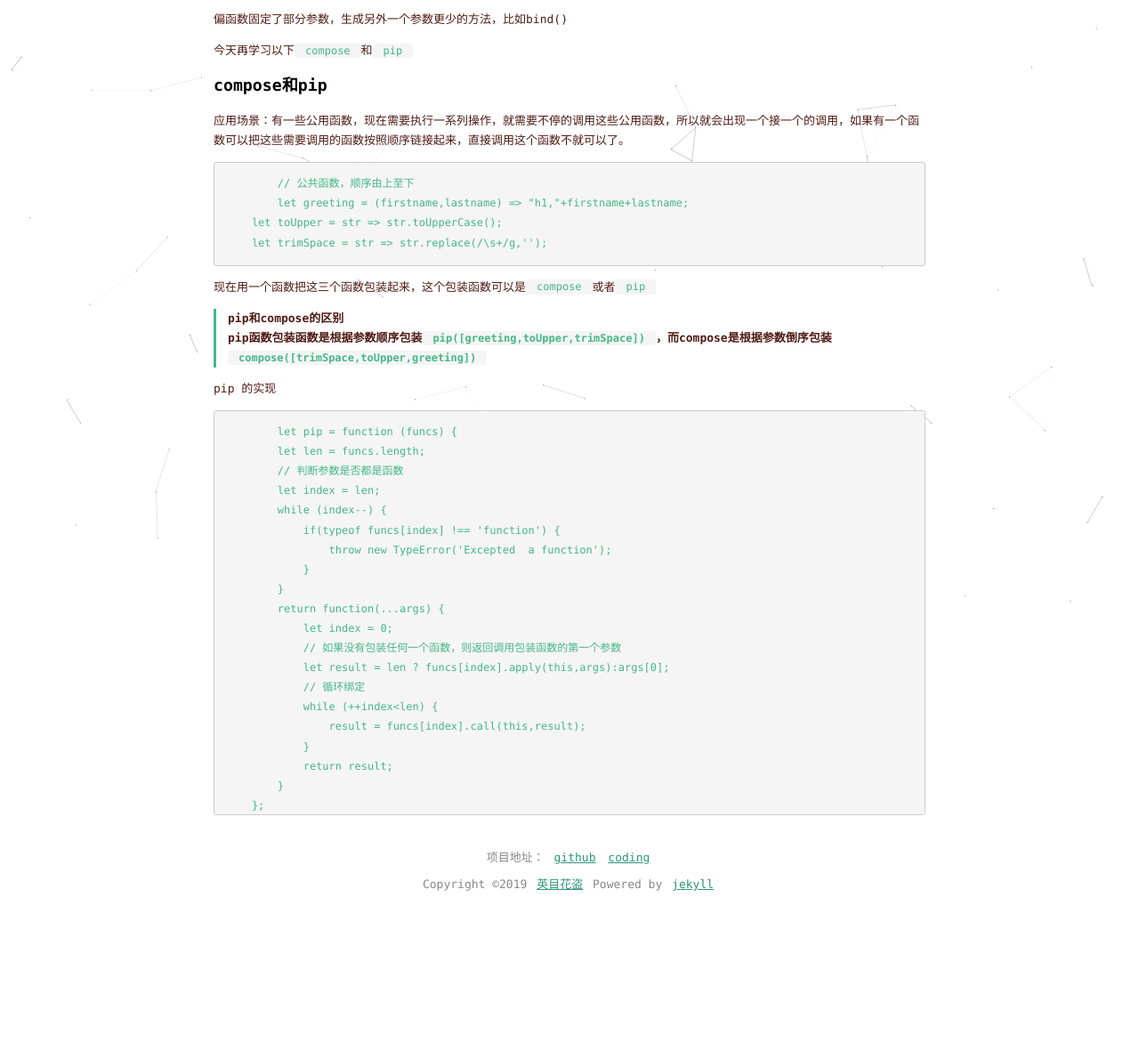
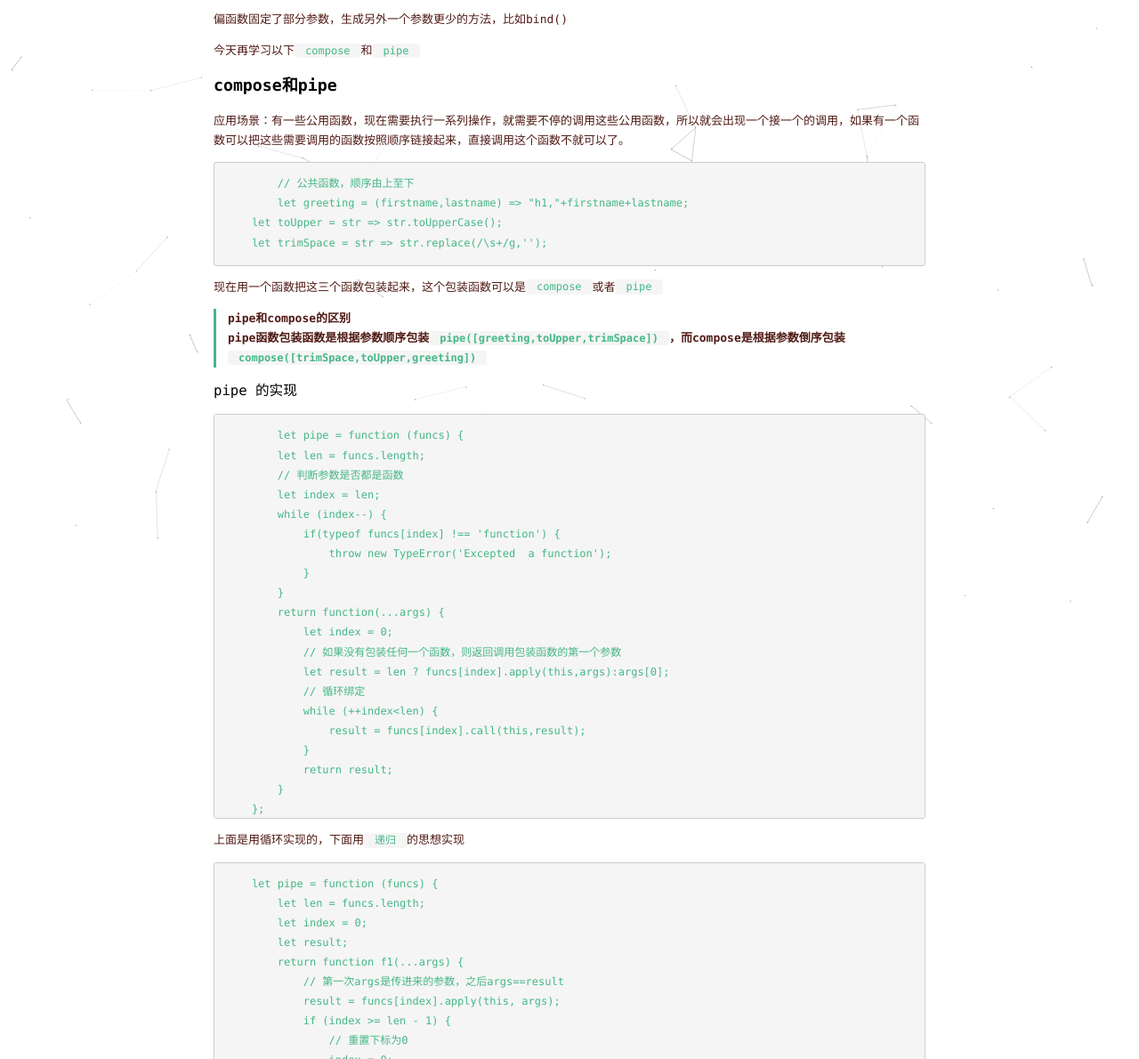
Before and after one commit to yingmhd/ymhdblog, a Jekyll site: the page built from _posts/2019-09-20-compose.md, in a window 1280 px wide and 1400 px high, scrolled down 360 px. Shown: the part 210-1400 px from the top of the window at 89% size. Built offline with Jekyll 4.4.1, drawn with Linux system fonts in a browser that asks for light colours; before the commit the page ends 1579 px from its top, so only the background shows below that; some of the changed text lies outside the part shown.

Commit message:
Update 2019-09-20-compose.md

````diff
--- a/_posts/2019-09-20-compose.md
+++ b/_posts/2019-09-20-compose.md
@@ -1,8 +1,8 @@
 ---
 layout: mypost
-title: JS之函数式编程compose和pip
-description: JS函数式编程中compose和pip的实现
-keywords: 函数式编程,compose,pip
+title: JS之函数式编程compose和pipe
+description: JS函数式编程中compose和pipe的实现，递归实现函数式编程中compose和pipe，reduce实现函数式编程中compose和pipe
+keywords: 函数式编程,compose,pipe,reduce
 tags: JS
 ---
 
@@ -14,9 +14,9 @@
 
 偏函数固定了部分参数，生成另外一个参数更少的方法，比如bind()
 
-今天再学习以下`compose`和`pip`
+今天再学习以下`compose`和`pipe`
 
-## compose和pip
+## compose和pipe
 应用场景：有一些公用函数，现在需要执行一系列操作，就需要不停的调用这些公用函数，所以就会出现一个接一个的调用，如果有一个函数可以把这些需要调用的函数按照顺序链接起来，直接调用这个函数不就可以了。
 ```
 	// 公共函数，顺序由上至下
@@ -24,15 +24,15 @@
     let toUpper = str => str.toUpperCase();
     let trimSpace = str => str.replace(/\s+/g,'');
 ```
-现在用一个函数把这三个函数包装起来，这个包装函数可以是`compose`或者`pip`
+现在用一个函数把这三个函数包装起来，这个包装函数可以是`compose`或者`pipe`
 
-> pip和compose的区别
-pip函数包装函数是根据参数顺序包装`pip([greeting,toUpper,trimSpace])`，而compose是根据参数倒序包装`compose([trimSpace,toUpper,greeting])`
+> pipe和compose的区别
+pipe函数包装函数是根据参数顺序包装`pipe([greeting,toUpper,trimSpace])`，而compose是根据参数倒序包装`compose([trimSpace,toUpper,greeting])`
 
-pip 的实现
+### pipe 的实现
 
 ```
-	let pip = function (funcs) {
+	let pipe = function (funcs) {
         let len = funcs.length;
         // 判断参数是否都是函数
         let index = len;
@@ -54,8 +54,73 @@
     };
     // compose的实现
     let compose = function(funcs) {
-        return pip(funcs.reverse());
+        return pipe(funcs.reverse());
     };
     let fn = flow([greeting,toUpper,cutTrim]);
     console.log(fn('y i n g','m u'));
 ```
+上面是用循环实现的，下面用`递归`的思想实现
+```
+    let pipe = function (funcs) {
+        let len = funcs.length;
+        let index = 0;
+        let result;
+        return function f1(...args) {
+            // 第一次args是传进来的参数，之后args==result
+            result = funcs[index].apply(this, args);
+            if (index >= len - 1) {
+                // 重置下标为0
+                index = 0;
+                return result;
+            }
+            index++;
+            return f1.call(null, result);
+        }
+    };
+    // compose的实现
+    let compose = function (args) {
+        return pipe(args.reverse());
+    };
+    let fn1 = compose([trimSpace, toUpper, greeting]);
+    console.log(fn1('h u a', 'd  a o'));
+```
+
+## reduce实现
+另外，还可以用`reduce`来实现
+
+> Array.prototype.reduce
+
+`reduce`跟`map`很相似，但是数组进行`map`操作的时候会把每一个元素都被回调函数‘作用’一次，然后返回一个新的数组，而数据执行`reduce`时，每个元素被回调函数‘作用’一次后都把返回的结果传递给下一个元素的回调函数（即回调函数的第一个参数），然后这个结果跟下一个元素继续‘作用’
+
+> 基本语法
+
+```
+    // 接收两个参数，第一个执行函数，第二个初始值（可选）
+    arr.reduce(callback[, initialValue]);
+    // callback共接收4个参数：
+    // 1. accumulator 上一次回调的返回值
+    // 2. currentValue 当前正在处理的元素
+    // 3. index (可选) 当前元素的索引
+    // 4. array (可选) 当前调用reduce的数组
+```
+
+> 示例
+
+```
+    // 数组求和，初始值为10
+    let arr = [1,2,3,4,5];
+    let sum = arr.reduce((accumulator,currentValue) => accumulator+currentValue,10);
+    console.log(sum)      // 25
+```
+
+> compose和pipe实现剖析
+
+假如要把函数a,b,c,d串联起来，其实实现的最终结果就是`a(b(c(d(args))))`，用`reduce`实现就是把函数a,b,c,d当做一个数组，然后进行遍历，初始值为函数d的参数，第一次回调返回`d(args)`，然后把这个结果作为第二次回调的参数作用于`c`，返回`c(d(args))`，以此类推...
+
+> 代码实现
+
+```
+    let pipe = (...funcs) => (...args) => funcs.reduce((arg, fuc, index) => index == 0 ? fuc.apply(this, arg) : fuc.call(this, arg), args);
+    let fn = pipe(greeting, toUpper, cutTrim);
+    console.log(fn('h u a', 'd  a o'))
+```
````
